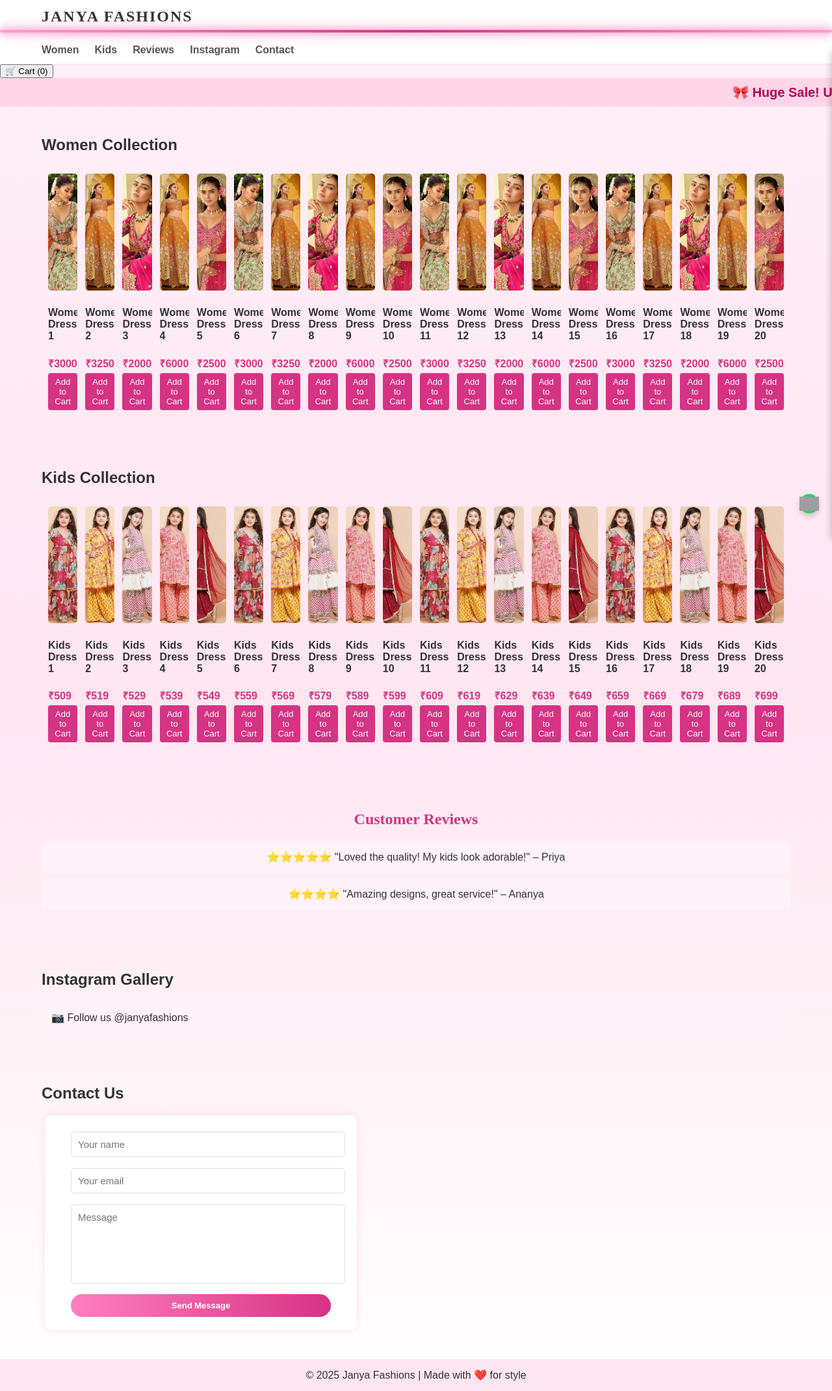
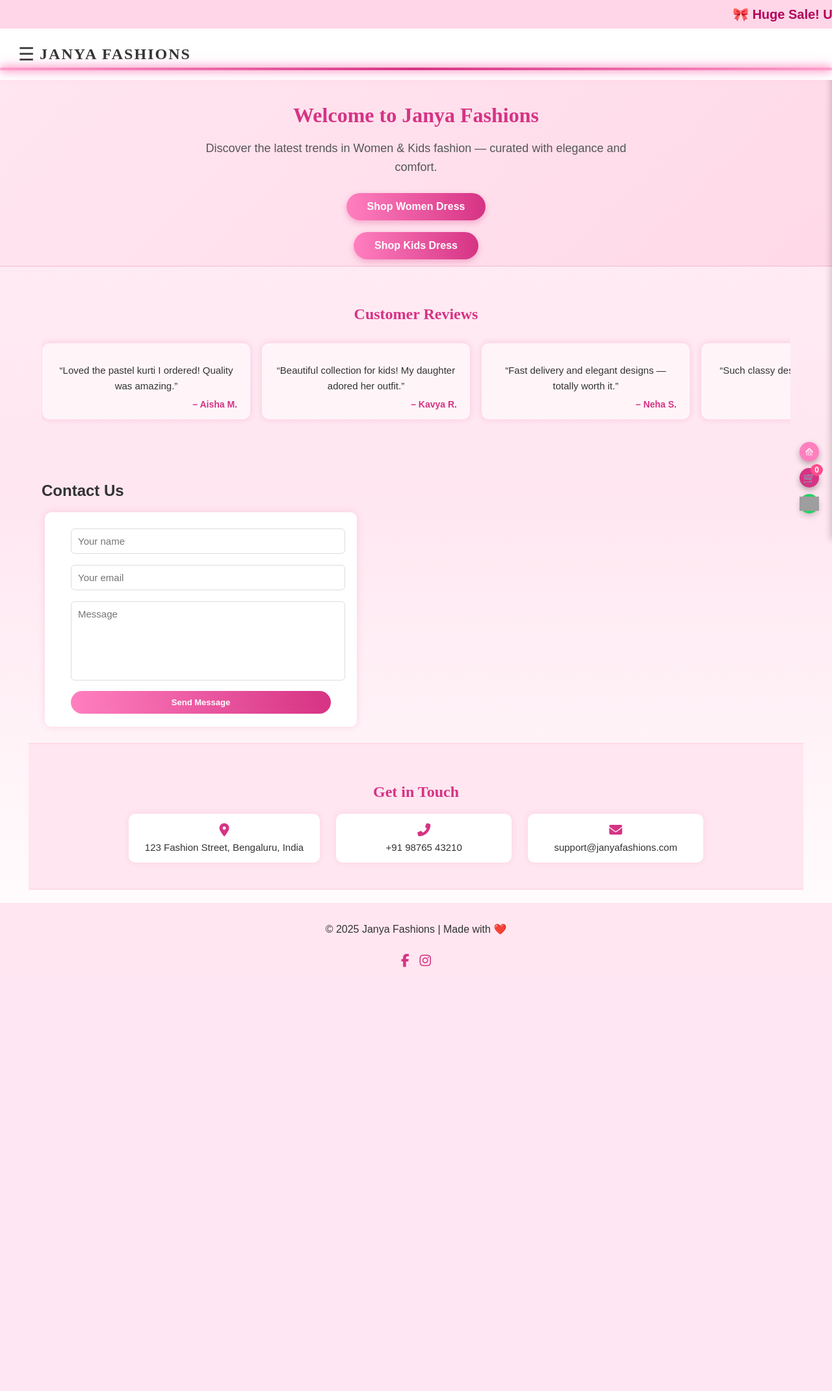
Before and after one commit to RohithCZ1982/janyaFashions, a Flask app: page / in a window 1280 px wide. Shown: the whole page at 65% size. After the commit the page ends 1488 px from the top, so only its background shows below. Run offline with Flask 3, Linux system fonts and the light colour scheme; grey boxes are pictures that could not be loaded.

Commit message:
Update index.html

```diff
--- a/templates/index.html
+++ b/templates/index.html
@@ -1,3 +1,4 @@
+
 <!doctype html>
 <html lang="en">
 <head>
@@ -5,32 +6,34 @@
 <meta name="viewport" content="width=device-width,initial-scale=1" />
 <title>Janya Fashions</title>
 <link rel="stylesheet" href="styles.css">
+<link rel="stylesheet" href="https://cdnjs.cloudflare.com/ajax/libs/font-awesome/6.5.0/css/all.min.css">
+<script src="script.js" ></script>
 </head>
 <body>
 
-<header class="top-header">
-  <div class="header-container">
+<div class="banner">
+  <span>🎀 Huge Sale! Up to 40% OFF on New Arrivals! 🎀</span>
+</div>
 
-    <!-- Logo (Text for now, can replace with image later) -->
-    <div class="brand-name">Janya Fashions</div>
+<header>
+  <div class="header-top-row">
 
-    <!-- Hamburger icon for mobile -->
-    <div class="menu-toggle" onclick="toggleMenu()">☰</div>
+    <!-- Menu icon (left) -->
+    <div class="menu-icon" onclick="toggleMenu()">☰</div>
 
-    <!-- Navigation links -->
-    <nav class="nav-links" id="navMenu">
+     <nav id="smallMenu" class="small-menu">
+        <a href="index.html">Home</a>
         <a href="women.html">Women</a>
         <a href="kids.html">Kids</a>
-      <a href="#reviews">Reviews</a>
-      <a href="#insta">Instagram</a>
         <a href="#contact">Contact</a>
       </nav>
 
+    <!-- Brand name (center or left depending on your style) -->
+    <h1 class="brand-name">
+    Janya Fashions
+    </h1>
   </div>
 </header>
-
-<!-- CART BUTTON -->
-<button class="cart-btn" onclick="openCart()">🛒 Cart (<span id="cartCount">0</span>)</button>
 
 <!-- CART SIDEBAR -->
 <div id="cartSidebar">
@@ -42,93 +45,50 @@
   <div id="cartItems"></div>
   <br>
   <button class="btn" onclick="checkoutWhatsApp()">Order via WhatsApp</button>
-  <br>
+  <br><br>
   <button class="btn" onclick="emptyCart()">Empty Cart</button>
 </div>
 
-<div class="banner">
-  <span>🎀 Huge Sale! Up to 40% OFF on New Arrivals! 🎀</span>
+<!-- 🌸 Hero Section -->
+<section class="hero">
+  <div class="hero-content">
+    <h1>Welcome to Janya Fashions</h1>
+    <p>Discover the latest trends in Women & Kids fashion — curated with elegance and comfort.</p>
+    <button class="hero-btn" onclick="window.location.href='women.html'">Shop Women Dress</button>
+    <br><br>
+    <button class="hero-btn" onclick="window.location.href='kids.html'">Shop Kids Dress</button>
   </div>
+</section>
 
-<!-- WOMEN SECTION -->
-<section id="women" class="section container">
-  <h2>Women Collection</h2>
-  <div class="carousel-wrapper">
-    <div class="carousel" id="womenTrack">
-      <script>
-      const womenImgs = [
-      "images/w_1.webp",
-      "images/w_2.webp",
-      "images/w_3.webp",
-      "images/w_4.webp",
-      "images/w_5.webp"
-      ];
 
-       const womenPrice = [
-      "2500",
-      "3000",
-      "3250",
-      "2000",
-      "6000"
-      ];
-      for (let i = 1; i <= 20; i++) {
-        let img = womenImgs[i % womenImgs.length];
-        let price = womenPrice[i % womenImgs.length];
-        document.write(`
-          <div class="card">
-            <img src="${img}" onclick="openImg(this.src)">
-            <h4>Women Dress ${i}</h4>
-            <div class="price">₹${price}</div>
-            <button class="btn" onclick="addToCart('Women Dress ${i}', ${price}, 'JF-W-0${i}')">Add to Cart</button>
+
+<section id="reviews" class="section container">
+  <h2>Customer Reviews</h2>
+
+  <div class="review-scroll-horizontal">
+    <div class="review-card">
+      <p>“Loved the pastel kurti I ordered! Quality was amazing.”</p>
+      <h4>– Aisha M.</h4>
     </div>
-        `);
-      }
-      </script>
+    <div class="review-card">
+      <p>“Beautiful collection for kids! My daughter adored her outfit.”</p>
+      <h4>– Kavya R.</h4>
+    </div>
+    <div class="review-card">
+      <p>“Fast delivery and elegant designs — totally worth it.”</p>
+      <h4>– Neha S.</h4>
+    </div>
+    <div class="review-card">
+      <p>“Such classy designs! I’ll definitely shop again.”</p>
+      <h4>– Sneha L.</h4>
+    </div>
+    <div class="review-card">
+      <p>“Excellent customer service and trendy clothes!”</p>
+      <h4>– Priya K.</h4>
     </div>
   </div>
 </section>
 
-<!-- KIDS SECTION -->
-<section id="kids" class="section container">
-  <h2>Kids Collection</h2>
-  <div class="carousel-wrapper">
-    <div class="carousel" id="kidsTrack">
-
-<script>
-const kidImgs = [
-"images/1.avif",
-"images/2.avif",
-"images/3.avif",
-"images/4.avif",
-"images/5.avif"
-];
-for (let i = 1; i <= 20; i++) {
-  let img = kidImgs[i % kidImgs.length];
-  document.write(`
-    <div class="card">
-      <img src="${img}" onclick="openImg(this.src)">
-      <h4>Kids Dress ${i}</h4>
-      <div class="price">₹${499 + i*10}</div>
-      <button class="btn" onclick="addToCart('Kids Dress ${i}', ${599+i*10}, 'JF-W-0${i}')">Add to Cart</button>
-    </div>
-  `);
-}
-</script>
-
-    </div>
-  </div>
-</section>
-
-<section id="reviews" class="section container">
-  <h2>Customer Reviews</h2>
-  <div class="reviews">⭐️⭐️⭐️⭐️⭐️ "Loved the quality! My kids look adorable!" – Priya</div>
-  <div class="reviews">⭐️⭐️⭐️⭐️ "Amazing designs, great service!" – Ananya</div>
-</section>
-
-<section id="insta" class="section container">
-  <h2>Instagram Gallery</h2>
-  <div class="insta">📷 Follow us @janyafashions</div>
-</section>
 
 <section id="contact" class="section container">
   <h2>Contact Us</h2>
@@ -147,139 +107,58 @@ for (let i = 1; i <= 20; i++) {
 
 </section>
 
-<footer>© 2025 Janya Fashions | Made with ❤️ for style</footer>
+<!-- 🌸 Contact Details Section -->
+<section id="contact-details" class="section container">
+  <h2>Get in Touch</h2>
+
+  <div class="contact-details-box">
+    <div class="contact-item">
+      <i class="fas fa-map-marker-alt"></i>
+      <p>123 Fashion Street, Bengaluru, India</p>
+    </div>
+    <div class="contact-item">
+      <i class="fas fa-phone-alt"></i>
+      <p>+91 98765 43210</p>
+    </div>
+    <div class="contact-item">
+      <i class="fas fa-envelope"></i>
+      <p>support@janyafashions.com</p>
+    </div>
+  </div>
+</section>
+
+<footer>
+  <div class="footer-content">
+    <p>© 2025 Janya Fashions | Made with ❤️</p>
+    <div class="social-icons">
+      <a href="https://www.facebook.com/" target="_blank" aria-label="Facebook">
+        <i class="fab fa-facebook-f"></i>
+      </a>
+      <a href="https://www.instagram.com/" target="_blank" aria-label="Instagram">
+        <i class="fab fa-instagram"></i>
+      </a>
+    </div>
+  </div>
+</footer>
+
+<div class="top-button" onclick="scrollToTop()">
+  ⟰
+</div>
 
 <div class="whatsapp-float" onclick="openWhatsApp()">
   <img src="https://cdn-icons-png.flaticon.com/512/733/733585.png">
 </div>
 
-<!-- IMAGE POPUP LIGHTBOX -->
-<div id="imgView" onclick="closeImg()">
-  <img id="imgFull">
+<!-- Floating Cart Button -->
+<div class="floating-cart" onclick="toggleCart()">
+  🛒
+  <span id="floatingCartCount" class="floating-cart-count">0</span>
 </div>
-
-<!-- CART SCRIPT -->
-<script>
-let cart = JSON.parse(localStorage.getItem('jf_cart')) || [];
-updateCartUI()
-
-
-function toggleMenu() {
-  document.getElementById("navMenu").classList.toggle("active");
-}
-
-  // Close image popup on ESC key press
-document.addEventListener("keydown", function(event) {
-    if (event.key == "Escape") {
-       closeImg();
-  }
-});
-
-function addToCart(name, price, code) {
-  cart.push({name, price, code});
-  localStorage.setItem('jf_cart', JSON.stringify(cart));
-  updateCartUI();
-}
-
-function removeFromCart(index) {
-  cart.splice(index, 1);
-  updateCartUI();
-}
-
-function emptyCart() {
-  if (confirm("Clear your entire cart?")) {
-    cart = [];
-    localStorage.removeItem("jf_cart");   // ✅ delete from browser storage
-    updateCartUI();                       // refresh UI
-  }
-}
-
-
-function updateCartUI() {
-  cart = JSON.parse(localStorage.getItem('jf_cart')) || [];
-
-  document.getElementById("cartCount").innerText = cart.length;
-
-  const cartBox = document.getElementById("cartItems");
-  cartBox.innerHTML = "";
-
-  let total = 0; // ✅ to calculate total amount
-
-  cart.forEach((item, i) => {
-    total += item.price; // ✅ add item price to total
-
-    cartBox.innerHTML += `
-      <div class="cart-item">
-        <b>${item.name}</b> <br>
-        💰 ₹${item.price} <br>
-        🏷 ${item.code} <br>
-        <button class="remove-btn" onclick="removeFromCart(${i})">Remove</button>
+<div>
+    {% for img in images %}
+        <img src="/images/{{ img }}" alt="{{ img }}">
+    {% endfor %}
 </div>
-    `;
-  });
-
-  // ✅ show total amount in cart
-  cartBox.innerHTML += `
-    <div style="margin-top:10px; padding:8px; font-weight:bold; background:#ffe6f0; border-radius:6px;">
-      Total Amount: ₹${total}
-    </div>
-  `;
-}
-
-function openCart() {
-  document.getElementById("cartSidebar").classList.add("open");
-}
-function closeCart() {
-  document.getElementById("cartSidebar").classList.remove("open");
-}
-
-
-function scrollLeftDiv(id) {
-  document.getElementById(id).scrollBy({ left: -260, behavior: "smooth" });
-}
-
-function scrollRightDiv(id) {
-  document.getElementById(id).scrollBy({ left: 260, behavior: "smooth" });
-}
-
-function openImg(src) {
-  document.getElementById("imgView").style.display = "flex";
-  document.getElementById("imgFull").src = src;
-}
-
-function closeImg() {
-  document.getElementById("imgView").style.display = "none";
-}
-
-  let message = "Hi, I want to order:\n\n";
-  cart.forEach(c => {
-    message += `🛍 ${c.name}\n₹${c.price}  |  ${c.code}\n\n`;
-  });
-
-  function checkoutWhatsApp() {
-  if(cart.length === 0) {
-    alert("Cart is empty!");
-    return;
-  }
-
-  let message = "Hi, I want to order:\n\n";
-  let total = 0;
-
-  cart.forEach(c => {
-    message += `🛍 ${c.name}\n💰 ₹${c.price}\n🏷 ${c.code}\n\n`;
-    total += c.price;
-  });
-
-  message += `✅ Total Amount: ₹${total}\n\nPlease confirm the order.`;
-
-  let phone = "919876543210"; // ✅ replace with your number
-  let url = `https://wa.me/${phone}?text=` + encodeURIComponent(message);
-  window.open(url, "_blank");
-}
-
-</script>
-
-
 
 </body>
 </html>
```
Lines whose indentation alone changed are shown as unchanged.
